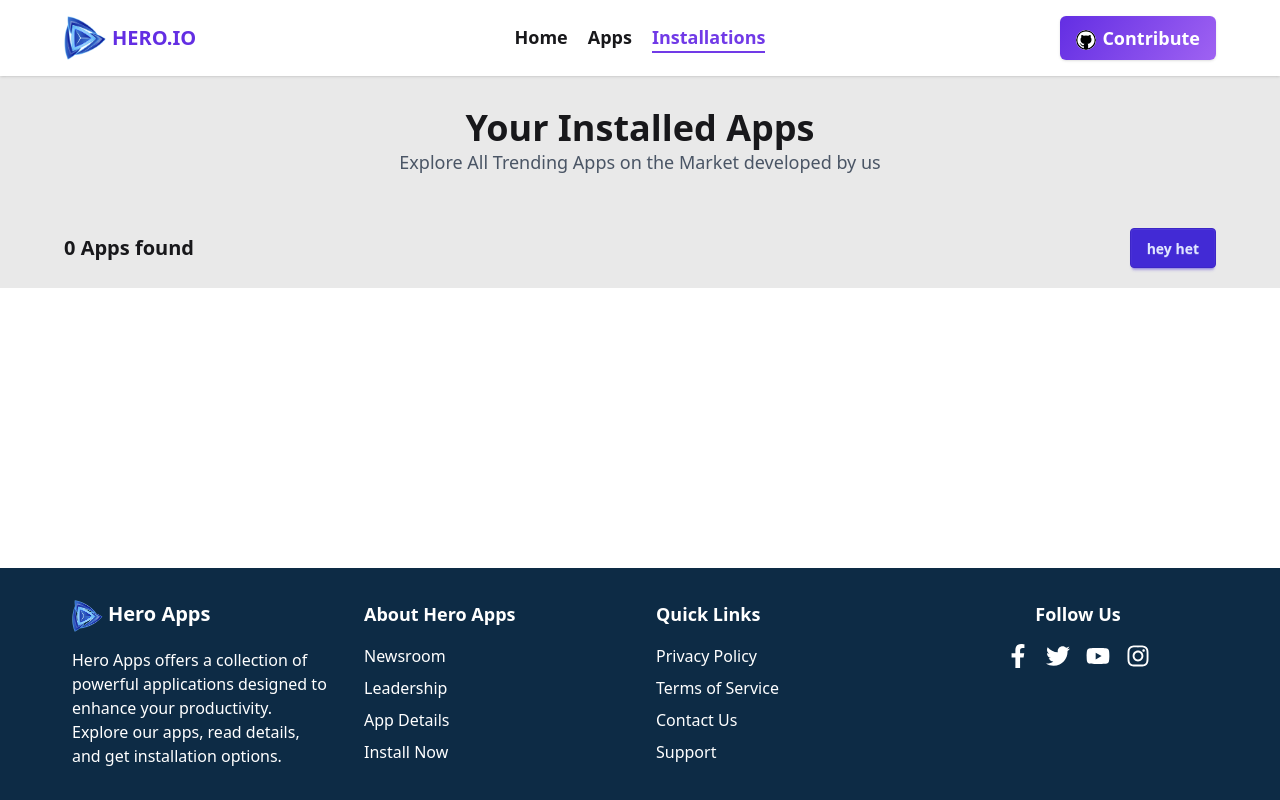
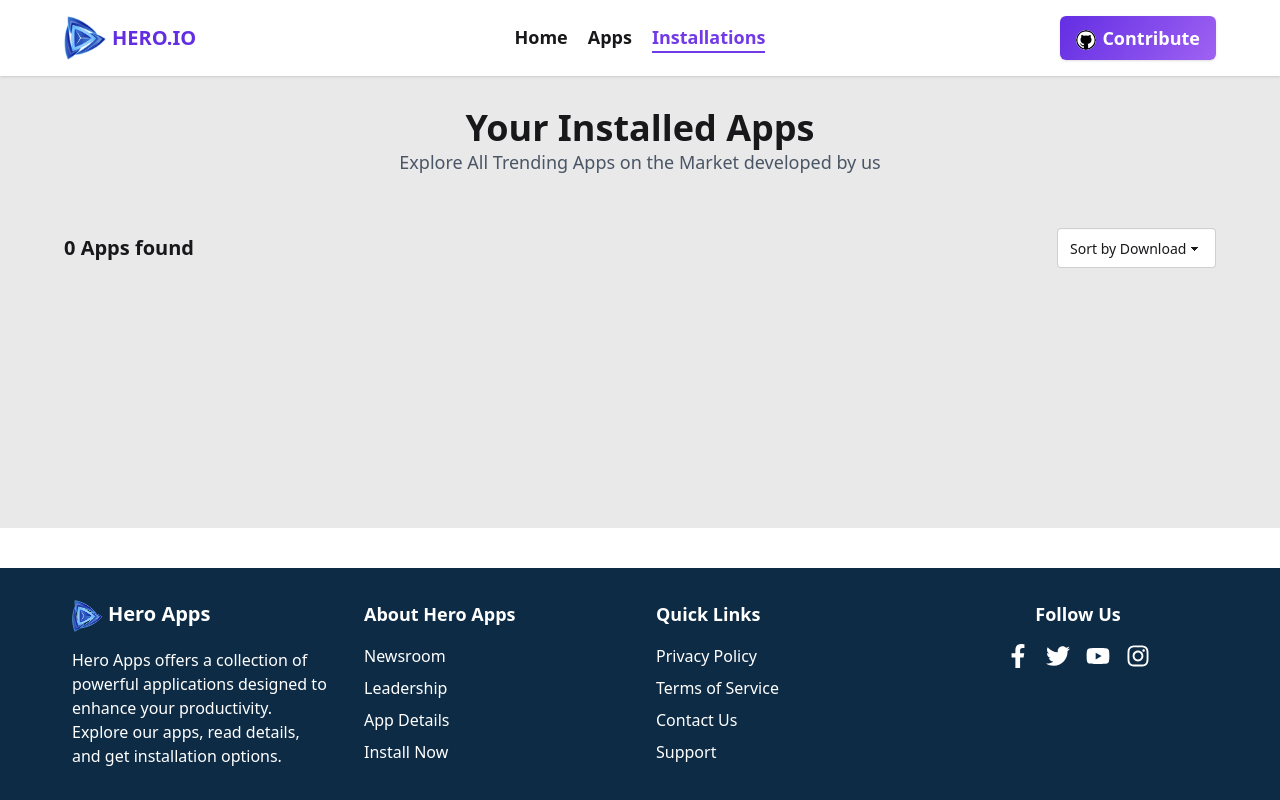
Before and after one commit to AS-Adil/Assignment-08, a React (Vite) app: page /installations in a window 1280 px wide. Built offline with nearby package versions, Linux system fonts and the light colour scheme.

Commit message:
added sort

```diff
--- a/src/Components/InstalledCard.jsx
+++ b/src/Components/InstalledCard.jsx
@@ -1,70 +1,53 @@
-import React from 'react';
+import React from "react";
 import downloadImg from "../assets/icon-downloads.png";
-import reviewImg from "../assets/icon-review.png";
 import ratingImg from "../assets/icon-ratings.png";
+import { getStoredApp, removeFromStorage } from "../Utility/LocalStorage";
 
-const InstalledCard = ({app}) => {
-    const {image, title, size, reviews, ratingAvg, downloads } = app
+const InstalledCard = ({ app, setInstalledApps }) => {
+  const { image, title, size, id, ratingAvg, downloads } = app || {};
+
+  const handleUninstall = (id) => {
+    removeFromStorage(id);
+    setInstalledApps(getStoredApp());
+  };
+
   return (
-            <div className='bg-[#FFFFFF] py-2 flex justify-between items-center shadow-md rounded-xl px-3'>
-
-                <div className='flex items-center'>
-
+    <div className="bg-[#FFFFFF] py-2 flex justify-between items-center shadow-md rounded-xl px-3">
+      <div className="flex items-center">
         <div>
-
-                <img src={image} className='w-15 rounded-xl shadow-xs' alt="" />
+          <img src={image} className="w-15 rounded-xl shadow-xs" alt="" />
         </div>
 
+        <div className="pl-2 ">
+          <h1 className="font-semibold">{title}</h1>
 
-  <div className='pl-2 '>
-                <h1 className='font-semibold'>{title}</h1>
-
-    <div className='flex gap-3 items-center '>
-
+          <div className="flex gap-3 items-center ">
             <div className="flex items-center gap-1 ">
-          <img src={downloadImg} className='w-3.5' alt="" />
-
+              <img src={downloadImg} className="w-3.5" alt="" />
 
               <h1 className=" text-green-600 font-semibold">{downloads}M</h1>
             </div>
             <div className="flex items-center gap-1 ">
-          <img src={ratingImg} className='w-3.5' alt="" />
-
+              <img src={ratingImg} className="w-3.5" alt="" />
 
               <h1 className=" text-[#FF8811] font-medium">{ratingAvg}</h1>
             </div>
             <div className="flex items-center gap-0.5  font-semibold text-gray-500">
-
-
-
-             <h1>{size}</h1><h1>GB</h1>
+              <h1>{size}</h1>
+              <h1>GB</h1>
+            </div>
+          </div>
+        </div>
       </div>
 
-
-
-
-     </div>
-
-
-  </div>
-
-
-
-
-
-                </div>
-
-
-
       <div>
-
-         <button className="bg-[#00D390] px-8 py-2 rounded-md font-semibold text-white text-lg shadow-md hover:shadow-lg cursor-pointer ">
+        <button
+          onClick={() => handleUninstall(id)}
+          className="bg-[#00D390] px-8 py-2 rounded-md font-semibold text-white text-lg shadow-md hover:shadow-lg cursor-pointer "
+        >
           Uninstall
         </button>
-
       </div>
-
-
     </div>
   );
 };
--- a/src/pages/Installations.jsx
+++ b/src/pages/Installations.jsx
@@ -1,15 +1,43 @@
-import React, {useContext } from 'react';
+import React, {useContext,  useState } from 'react';
 import { getStoredApp } from '../Utility/LocalStorage';
 import { InstallContext } from '../Layout/MainLayout';
 
 import InstalledCard from '../Components/InstalledCard';
 const Installations = () => {
+    const [installedApps,setInstalledApps] =useState(getStoredApp())
 
-    const installedApps = getStoredApp();
     // // console.log(installedApps);
     // const [isInstalled,setIsInstalled] =useContext(InstallContext)
 
     // console.log(isInstalled);
+
+
+
+
+    const [sortOrder, setSortOrder] =useState('none')
+
+    const sortedApps =( ()=>{
+
+        if(sortOrder ==="download-desc"){
+        const sortedList = [...installedApps].sort((a,b) =>b.downloads -a.downloads )
+
+        return sortedList
+
+
+    }else if(sortOrder === "download-asc"){
+
+        const sortedList = [...installedApps].sort((a,b) =>a.downloads -b.downloads )
+
+       return sortedList
+    }else{
+        return installedApps
+    }
+
+    })()
+
+
+
+
 
     return (
         <div className='bg-[#E9E9E9] px-2 sm:px-4 lg:px-16'>
@@ -23,20 +51,48 @@ const Installations = () => {
 
     <div className=' flex justify-between items-center py-5'>
         <div>
-            <h1 className='text-xl font-semibold '>{installedApps.length} Apps found</h1>
+            <h1 className='text-xl font-semibold '>{sortedApps.length} Apps found</h1>
         </div>
         <div>
-            <button className='btn btn-primary'>hey het</button>
+
+
+            <label className='form-control w-full max-w-xs'>
+          <select
+            className='select select-bordered'
+            value={sortOrder}
+            onChange={e => setSortOrder(e.target.value)}
+          >
+            <option disabled value='none'>Sort by Download</option>
+
+            <option value='download-desc'>High-&gt;Low</option>
+
+            <option value='download-asc'>Low-&gt;High</option>
+
+          </select>
+        </label>
+
+
         </div>
     </div>
 
 
 
-    <div className='flex flex-col  gap-2'>
+    <div className='flex flex-col  gap-2 pb-6 min-h-[30vh]'>
+         {
+             sortedApps.map(app =><InstalledCard key={app.id}
+             app={app}
+             setInstalledApps={setInstalledApps}
 
-         {
-             installedApps.map(app =><InstalledCard key={app.id} app={app} ></InstalledCard>)
+             ></InstalledCard>)
             }
+
+
+
+
+
+
+
+
 
     </div>
 
```
Lines whose indentation alone changed are shown as unchanged.
